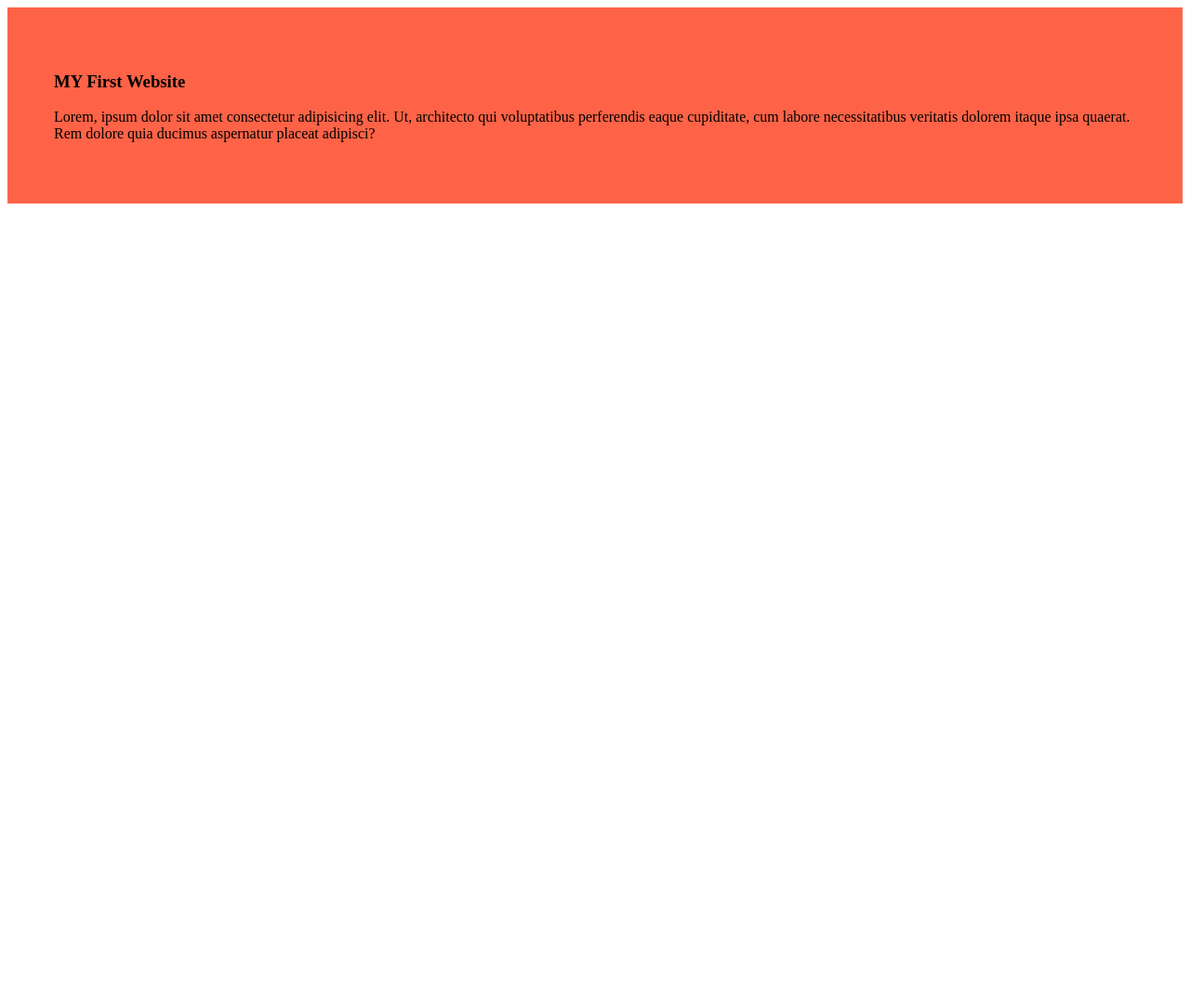
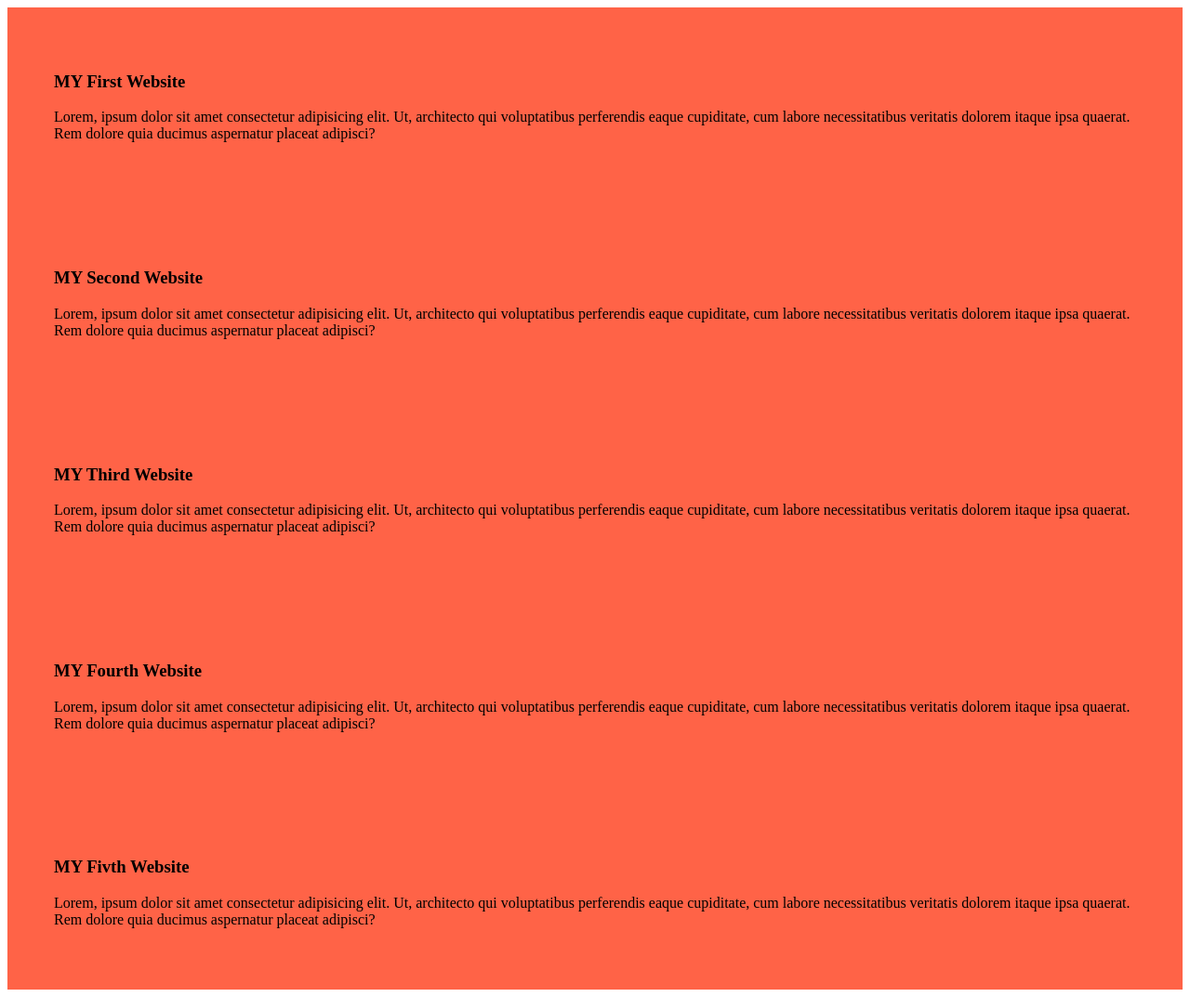
Before and after one commit to Liyanroy12/try-to-push-website, a plain HTML site: page index.html in a window 1280 px wide. Shown: the whole page at 93% size. Before the commit the page ends 800 px from the top, so only its background shows below. Drawn offline with Linux system fonts and the light colour scheme.

Commit message:
added the second blog

```diff
--- a/blog.css
+++ b/blog.css
@@ -1,4 +1,5 @@
 div{
     background-color: tomato;
     padding: 50px;
+    margin: 10ppx;
 }
--- a/index.html
+++ b/index.html
@@ -11,5 +11,21 @@
         <h3>MY First Website</h3>
         <p>Lorem, ipsum dolor sit amet consectetur adipisicing elit. Ut, architecto qui voluptatibus perferendis eaque cupiditate, cum labore necessitatibus veritatis dolorem itaque ipsa quaerat. Rem dolore quia ducimus aspernatur placeat adipisci?</p>
     </div>
+    <div>
+        <h3>MY Second Website</h3>
+        <p>Lorem, ipsum dolor sit amet consectetur adipisicing elit. Ut, architecto qui voluptatibus perferendis eaque cupiditate, cum labore necessitatibus veritatis dolorem itaque ipsa quaerat. Rem dolore quia ducimus aspernatur placeat adipisci?</p>
+    </div>
+    <div>
+        <h3>MY Third Website</h3>
+        <p>Lorem, ipsum dolor sit amet consectetur adipisicing elit. Ut, architecto qui voluptatibus perferendis eaque cupiditate, cum labore necessitatibus veritatis dolorem itaque ipsa quaerat. Rem dolore quia ducimus aspernatur placeat adipisci?</p>
+    </div>
+    <div>
+        <h3>MY Fourth Website</h3>
+        <p>Lorem, ipsum dolor sit amet consectetur adipisicing elit. Ut, architecto qui voluptatibus perferendis eaque cupiditate, cum labore necessitatibus veritatis dolorem itaque ipsa quaerat. Rem dolore quia ducimus aspernatur placeat adipisci?</p>
+    </div>
+    <div>
+        <h3>MY Fivth Website</h3>
+        <p>Lorem, ipsum dolor sit amet consectetur adipisicing elit. Ut, architecto qui voluptatibus perferendis eaque cupiditate, cum labore necessitatibus veritatis dolorem itaque ipsa quaerat. Rem dolore quia ducimus aspernatur placeat adipisci?</p>
+    </div>
 </body>
 </html>
```
